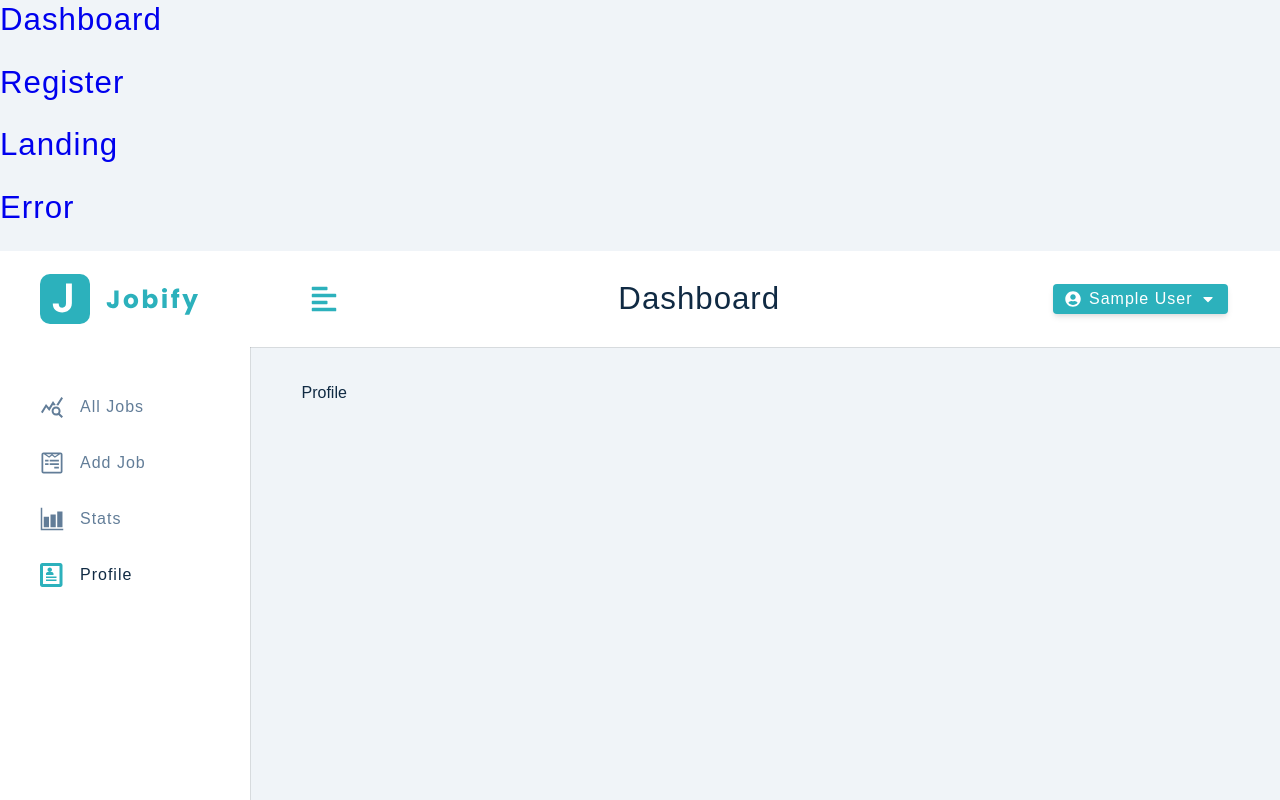
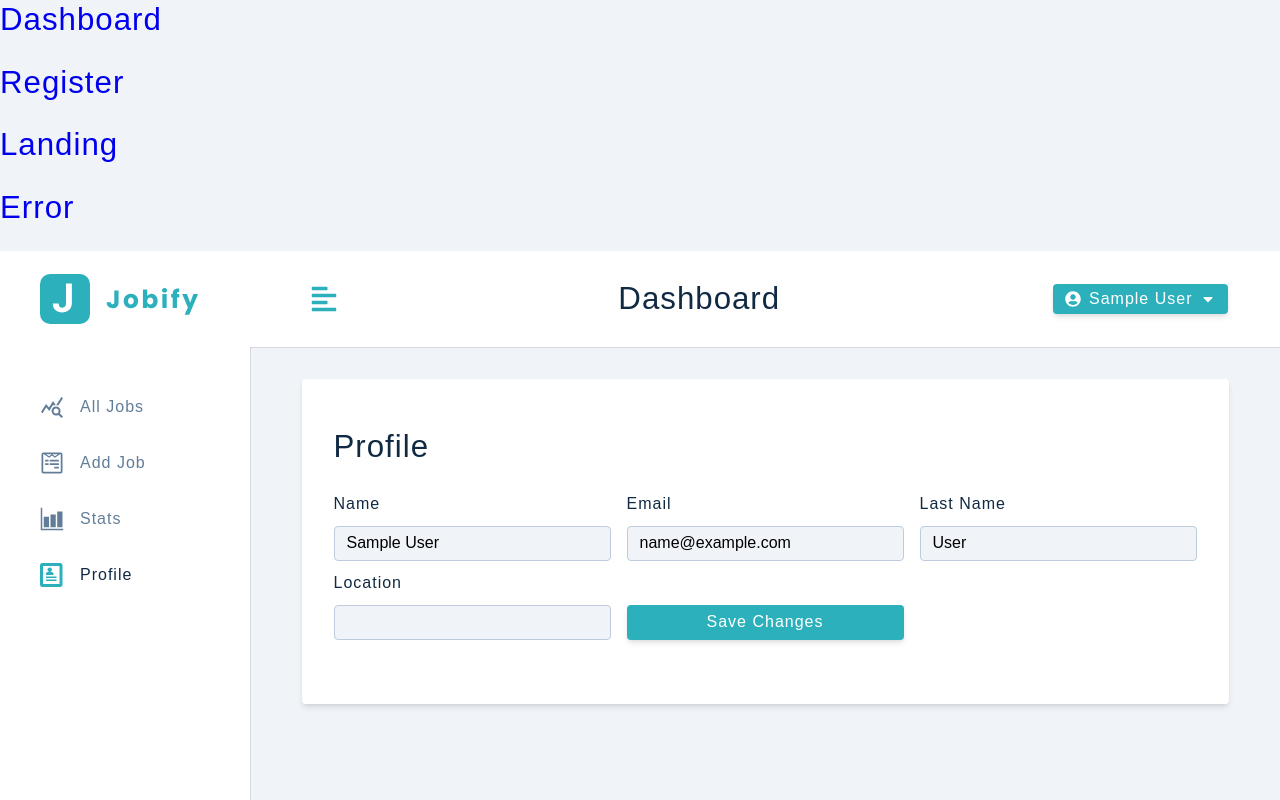
Before and after one commit to helenduz/mern-proj-jobify, a React (Create React App) app in the folder client/: page /profile in a window 1280 px wide. Shown: the top 800 px of the page. Built offline with nearby package versions, Linux system fonts and the light colour scheme; sample sign-in values are in the browser's storage.

Commit message:
Profile page front-end logic; add updateUser handler in appContext.js

```diff
--- a/client/src/context/AppContext.js
+++ b/client/src/context/AppContext.js
@@ -3,6 +3,7 @@ import React, { useReducer, useContext } from "react";
 import { appInfoReducer } from "./reducer";
 import { CLEAR_ALERT, DISPLAY_ALERT, REGISTER_USER_BEGIN, REGISTER_USER_ERROR, REGISTER_USER_SUCCESS, LOGIN_USER_BEGIN, LOGIN_USER_ERROR, LOGIN_USER_SUCCESS, TOGGLE_SIDEBAR, LOGOUT_USER } from "./action";
 import axios from "axios";
+import { getAuthFetchInstance, setAuthFetchInstanceInterceptors } from "../util/axiosConfig";
 
 const userLocal = localStorage.getItem('user');
 const tokenLocal = localStorage.getItem('token');
@@ -123,9 +124,22 @@ const AppProvider = ({ children }) => {
         removeFromLocalStorage();
     }
 
+    const updateUser = async (user) => {
+        try {
+            const authFetchInstance = getAuthFetchInstance(appInfo.token);
+            setAuthFetchInstanceInterceptors(authFetchInstance);
+            await authFetchInstance.patch('/auth/updateUser', user);
+        } catch (error) {
+            // we don't actually have to do any error handling here
+            // interceptor should have already taken care of them!
+            // writing the catch block just for consistency
+            console.log(error.response);
+        }
+    }
+
     return (
         // expand the state obj appInfo so that we can directly access fields in the consumers
-        <AppInfoContext.Provider value={{...appInfo, displayAlert, clearAlert, registerUser, loginUser, toggleSidebar, logoutUser}}>
+        <AppInfoContext.Provider value={{...appInfo, displayAlert, clearAlert, registerUser, loginUser, toggleSidebar, logoutUser, updateUser}}>
             <DispatchContext.Provider value={dispatch}>
             {children}
             </DispatchContext.Provider>
--- a/client/src/pages/Dashboard/Profile.js
+++ b/client/src/pages/Dashboard/Profile.js
@@ -1,7 +1,43 @@
+import { useAppContext } from "../../context/appContext";
+import Wrapper from "../../assets/wrappers/DashboardFormPage";
+import { useState } from "react";
+import { FormRow, Alert } from "../../components/Components";
+
 const Profile = () => {
-    return (
-      <div>Profile</div>
-    )
+  const { updateUser, user, isLoading, displayAlert, showAlert } = useAppContext();
+  const [name, setName] = useState(user?.name);
+  const [email, setEmail] = useState(user?.email);
+  const [lastName, setLastName] = useState(user?.lastName);
+  const [location, setLocation] = useState(user?.location);
+
+  // Sanity check and calls handler for sending request
+  const handleSubmit = (e) => {
+    e.preventDefault();
+    if (!name || !email || !lastName || !location) {
+      displayAlert();
+      return;
+    }
+    updateUser({ name, email, lastName, location });
   }
 
+  return (
+    <Wrapper>
+      {/* title and alert */}
+      <h3>Profile</h3>
+      {showAlert && <Alert/>}
+
+      {/* form */}
+      <form onSubmit={handleSubmit} className='form'>
+        <div className="form-center">
+          <FormRow type='text' name='name' labelText='Name' value={name} handleInput={(e) => {setName(e.target.value)}}/>
+          <FormRow type='text' name='email' labelText='Email' value={email} handleInput={(e) => {setEmail(e.target.value)}}/>
+          <FormRow type='text' name='lastName' labelText='Last Name' value={lastName} handleInput={(e) => {setLastName(e.target.value)}}/>
+          <FormRow type='text' name='location' labelText='Location' value={location} handleInput={(e) => {setLocation(e.target.value)}}/>
+          <button disabled={isLoading} type='submit' className='btn  btn-block'>{isLoading ? "Processing..." : "Save Changes"}</button>
+        </div>
+      </form>
+    </Wrapper>
+  )
+}
+
 export default Profile;
--- /dev/null
+++ b/client/src/util/axiosConfig.js
@@ -0,0 +1,34 @@
+import axios from "axios";
+
+// Instance for fetching with auth token
+const getAuthFetchInstance = (token) => {
+    return axios.create({
+        baseURL: '/api/v1',
+        headers: {
+            Authorization: `Bearer ${token}`
+        }
+    });
+}
+
+
+// Define interceptors for authFetchInstance
+const setAuthFetchInstanceInterceptors = (authFetchInstance) => {
+    authFetchInstance.interceptors.response.use(
+        (response) => {
+            // for success
+            return response;
+        },
+        (error) => {
+            console.log(error.response);
+            if (error.response.status === 401) {
+                console.log('AUTH ERROR');
+              }
+            // Promise.reject() throws error up the stack
+            // this line is needed if you want code that uses this instance to catch the error
+            return Promise.reject(error);
+        }
+     );
+};
+
+
+export { getAuthFetchInstance, setAuthFetchInstanceInterceptors };
```
